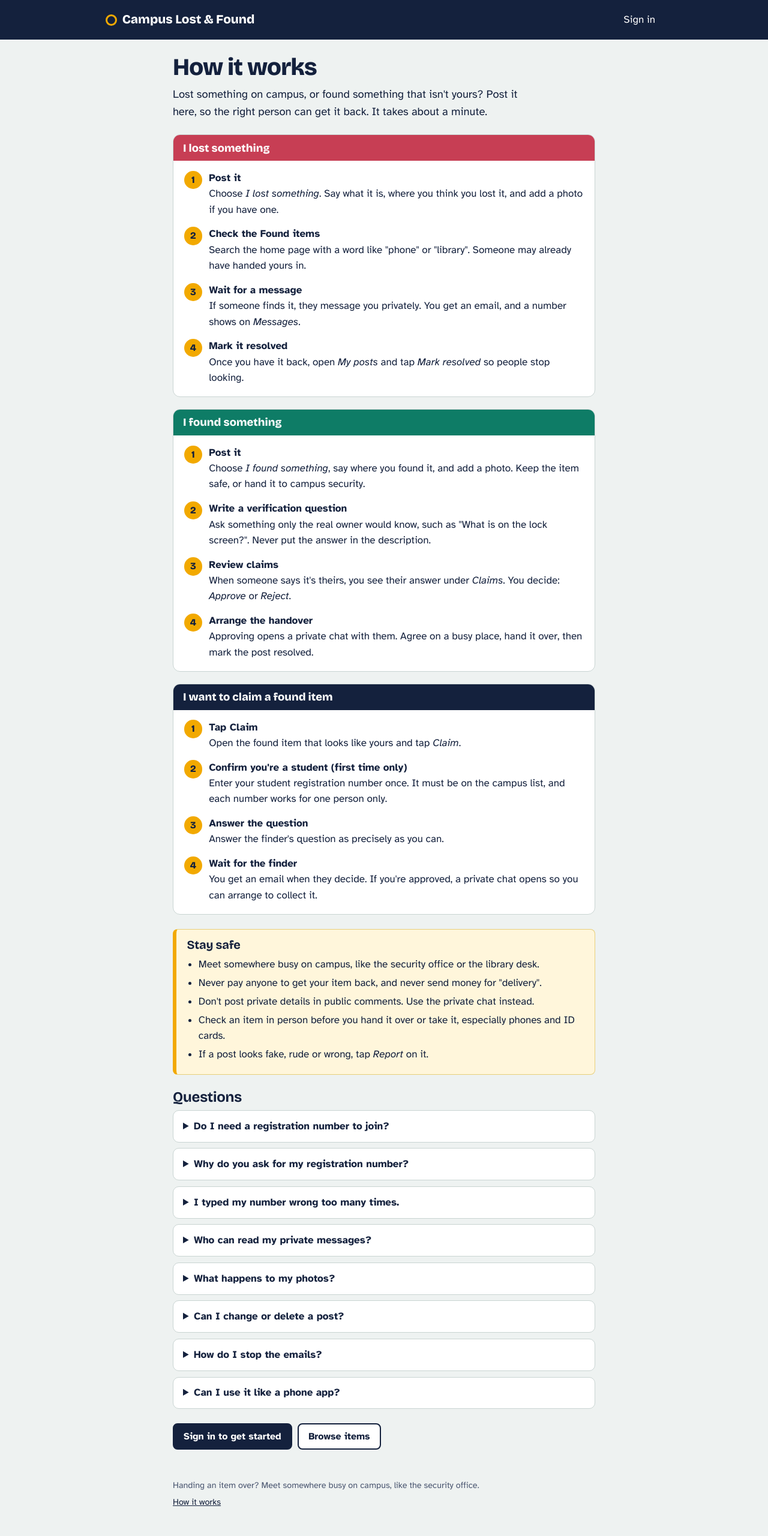
After one commit to ogutu21/campus_lostfound, a Django app: page /how-it-works/ in a window 1280 px wide. The commit adds this page. Shown: the whole page at 60% size. Run offline with Django 5.2, Linux system fonts and the light colour scheme.

Commit message:
Add How it works page

```diff
--- a/accounts/templates/accounts/login.html
+++ b/accounts/templates/accounts/login.html
@@ -4,12 +4,14 @@
 
 {% block content %}
 <h1>Sign in</h1>
-<p>Use your Google account. The first time, you'll also enter your student
-registration number so we know you belong to the campus.</p>
+<p>Use any Google account. You can browse, post and chat straight away. When
+you want to claim an item, we'll ask for your student registration number once.</p>
 
 <form method="post" action="{% url 'google_login' %}">
   {% csrf_token %}
   {% if next %}<input type="hidden" name="next" value="{{ next }}">{% endif %}
   <button type="submit" class="btn-ink">Continue with Google</button>
 </form>
+
+<p class="meta" style="margin-top:1.25rem">New here? <a href="{% url 'items:how' %}">See how it works</a>.</p>
 {% endblock %}
--- /dev/null
+++ b/items/pages.py
@@ -0,0 +1,6 @@
+from django.shortcuts import render
+
+
+def how_it_works(request):
+    """A plain explainer page. Anyone can read it, signed in or not."""
+    return render(request, "items/how_it_works.html")
--- /dev/null
+++ b/items/templates/items/how_it_works.html
@@ -0,0 +1,154 @@
+{% extends "base.html" %}
+
+{% block title %}How it works{% endblock %}
+
+{% block content %}
+<style>
+  .lead { font-size: 1.15rem; max-width: 36rem; margin: 0 0 1.5rem; }
+  .path { background: var(--surface); border: 1px solid var(--line);
+          border-radius: 12px; overflow: hidden; margin: 0 0 1.25rem; }
+  .path-head { padding: .65rem 1rem; color: #fff; font: 800 1.15rem/1.2 var(--display); }
+  .path-head.lost { background: var(--lost); }
+  .path-head.found { background: var(--found); }
+  .path-head.claim { background: var(--ink); }
+  .steps { list-style: none; counter-reset: step; margin: 0; padding: 1rem 1.1rem 1.1rem; }
+  .steps li { counter-increment: step; position: relative; padding: 0 0 .9rem 2.6rem; }
+  .steps li:last-child { padding-bottom: 0; }
+  .steps li::before { content: counter(step); position: absolute; left: 0; top: .05rem;
+        width: 1.9rem; height: 1.9rem; border-radius: 50%; background: var(--amber);
+        color: var(--ink); font: 800 1rem/1.9rem var(--display); text-align: center; }
+  .steps strong { display: block; }
+  .safety { background: #FFF6DB; border: 1px solid #E8CF7A; border-left: 6px solid var(--amber);
+            border-radius: 8px; padding: .9rem 1.1rem; margin: 1.5rem 0; }
+  .safety h2 { font-size: 1.25rem; }
+  .safety ul { margin: .4rem 0 0; padding-left: 1.2rem; }
+  .safety li { margin-bottom: .3rem; }
+  .faq details { background: var(--surface); border: 1px solid var(--line);
+                 border-radius: 10px; margin-bottom: .6rem; }
+  .faq summary { cursor: pointer; padding: .8rem 1rem; font-weight: 700; }
+  .faq details[open] summary { border-bottom: 1px solid var(--line); }
+  .faq details p { margin: 0; padding: .8rem 1rem; }
+  .cta { display: flex; flex-wrap: wrap; gap: .6rem; margin: 1.5rem 0 0; }
+</style>
+
+<h1>How it works</h1>
+<p class="lead">Lost something on campus, or found something that isn't yours?
+Post it here, so the right person can get it back. It takes about a minute.</p>
+
+<section class="path" aria-labelledby="lost-h">
+  <div class="path-head lost" id="lost-h">I lost something</div>
+  <ol class="steps">
+    <li><strong>Post it</strong>
+      Choose <em>I lost something</em>. Say what it is, where you think you lost it,
+      and add a photo if you have one.</li>
+    <li><strong>Check the Found items</strong>
+      Search the home page with a word like "phone" or "library". Someone may
+      already have handed yours in.</li>
+    <li><strong>Wait for a message</strong>
+      If someone finds it, they message you privately. You get an email, and a
+      number shows on <em>Messages</em>.</li>
+    <li><strong>Mark it resolved</strong>
+      Once you have it back, open <em>My posts</em> and tap <em>Mark resolved</em>
+      so people stop looking.</li>
+  </ol>
+</section>
+
+<section class="path" aria-labelledby="found-h">
+  <div class="path-head found" id="found-h">I found something</div>
+  <ol class="steps">
+    <li><strong>Post it</strong>
+      Choose <em>I found something</em>, say where you found it, and add a photo.
+      Keep the item safe, or hand it to campus security.</li>
+    <li><strong>Write a verification question</strong>
+      Ask something only the real owner would know, such as "What is on the lock
+      screen?". Never put the answer in the description.</li>
+    <li><strong>Review claims</strong>
+      When someone says it's theirs, you see their answer under <em>Claims</em>.
+      You decide: <em>Approve</em> or <em>Reject</em>.</li>
+    <li><strong>Arrange the handover</strong>
+      Approving opens a private chat with them. Agree on a busy place, hand it
+      over, then mark the post resolved.</li>
+  </ol>
+</section>
+
+<section class="path" aria-labelledby="claim-h">
+  <div class="path-head claim" id="claim-h">I want to claim a found item</div>
+  <ol class="steps">
+    <li><strong>Tap Claim</strong>
+      Open the found item that looks like yours and tap <em>Claim</em>.</li>
+    <li><strong>Confirm you're a student (first time only)</strong>
+      Enter your student registration number once. It must be on the campus list,
+      and each number works for one person only.</li>
+    <li><strong>Answer the question</strong>
+      Answer the finder's question as precisely as you can.</li>
+    <li><strong>Wait for the finder</strong>
+      You get an email when they decide. If you're approved, a private chat opens
+      so you can arrange to collect it.</li>
+  </ol>
+</section>
+
+<div class="safety">
+  <h2>Stay safe</h2>
+  <ul>
+    <li>Meet somewhere busy on campus, like the security office or the library desk.</li>
+    <li>Never pay anyone to get your item back, and never send money for "delivery".</li>
+    <li>Don't post private details in public comments. Use the private chat instead.</li>
+    <li>Check an item in person before you hand it over or take it, especially phones and ID cards.</li>
+    <li>If a post looks fake, rude or wrong, tap <em>Report</em> on it.</li>
+  </ul>
+</div>
+
+<h2>Questions</h2>
+<div class="faq">
+  <details>
+    <summary>Do I need a registration number to join?</summary>
+    <p>No. Sign in with any Google account to browse, post, comment and send
+    messages. The registration number is asked only the first time you try to
+    claim an item.</p>
+  </details>
+  <details>
+    <summary>Why do you ask for my registration number?</summary>
+    <p>To make sure the person claiming an item is a student at this campus. Each
+    number can be linked to one account only.</p>
+  </details>
+  <details>
+    <summary>I typed my number wrong too many times.</summary>
+    <p>After five wrong tries verification locks, to stop people guessing other
+    students' numbers. Ask the site admin to unlock you.</p>
+  </details>
+  <details>
+    <summary>Who can read my private messages?</summary>
+    <p>Only you and the other person. Site administrators can technically open
+    messages, and only do so to look into a report or a problem.</p>
+  </details>
+  <details>
+    <summary>What happens to my photos?</summary>
+    <p>They are shrunk so pages load fast on mobile data. Hidden location details
+    that phones add to photos are removed.</p>
+  </details>
+  <details>
+    <summary>Can I change or delete a post?</summary>
+    <p>Yes. Open <em>My posts</em> to edit, mark resolved, or delete any of your posts.</p>
+  </details>
+  <details>
+    <summary>How do I stop the emails?</summary>
+    <p>Open <em>Settings</em> and untick the email box. You will still see
+    everything on the site.</p>
+  </details>
+  <details>
+    <summary>Can I use it like a phone app?</summary>
+    <p>Yes. Open <em>Settings</em> and tap <em>Install the app</em>. On iPhone,
+    use Share, then Add to Home Screen.</p>
+  </details>
+</div>
+
+<div class="cta">
+  {% if user.is_authenticated %}
+    <a class="btn btn-primary" href="{% url 'items:create' %}?kind=LOST">I lost something</a>
+    <a class="btn btn-primary" href="{% url 'items:create' %}?kind=FOUND">I found something</a>
+  {% else %}
+    <a class="btn btn-ink" href="{% url 'accounts:login' %}">Sign in to get started</a>
+  {% endif %}
+  <a class="btn" href="{% url 'items:list' %}">Browse items</a>
+</div>
+{% endblock %}
--- a/items/urls.py
+++ b/items/urls.py
@@ -1,6 +1,6 @@
 from django.urls import path
 
-from . import dashboard, my_posts, pwa, views
+from . import dashboard, my_posts, pages, pwa, views
 
 app_name = "items"
 
@@ -8,6 +8,7 @@ urlpatterns = [
     path("", views.item_list, name="list"),
     path("new/", views.item_create, name="create"),
     path("mine/", my_posts.my_posts, name="mine"),
+    path("how-it-works/", pages.how_it_works, name="how"),
     path("<int:pk>/", views.item_detail, name="detail"),
     path("<int:pk>/edit/", views.item_edit, name="edit"),
     path("<int:pk>/delete/", views.item_delete, name="delete"),
--- a/templates/base.html
+++ b/templates/base.html
@@ -94,6 +94,7 @@
     main { max-width: 46rem; margin: 1.5rem auto 3rem; padding: 0 1rem; }
     footer { max-width: 46rem; margin: 0 auto; padding: 0 1rem 2.5rem;
              color: var(--ink-soft); font-size: .9rem; }
+    footer p { margin: 0 0 .35rem; }
     .messages { list-style: none; margin: 0 0 1rem; padding: 0; }
     .messages li, .notice { background: var(--surface); border: 1px solid var(--line);
           border-left: 6px solid var(--found); padding: .7rem .9rem;
@@ -265,7 +266,8 @@
   </main>
 
   <footer>
-    Handing an item over? Meet somewhere busy on campus, like the security office.
+    <p>Handing an item over? Meet somewhere busy on campus, like the security office.</p>
+    <p><a href="{% url 'items:how' %}">How it works</a></p>
   </footer>
 
   {% if user.is_authenticated %}
```
